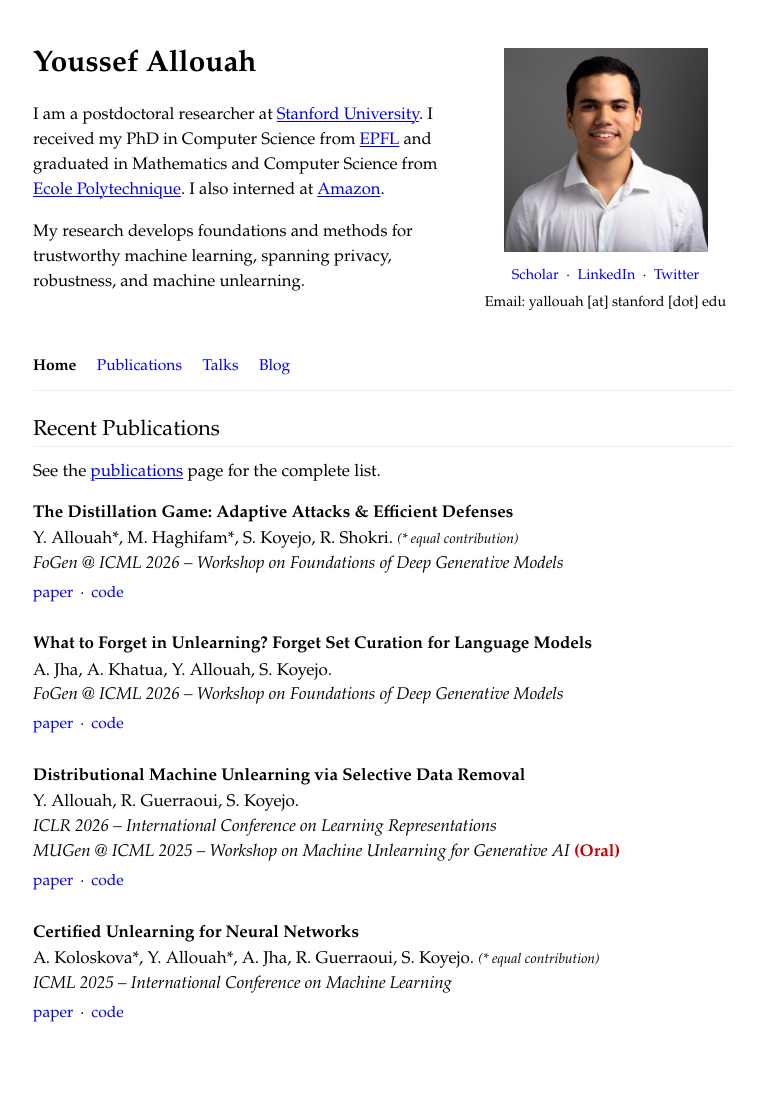
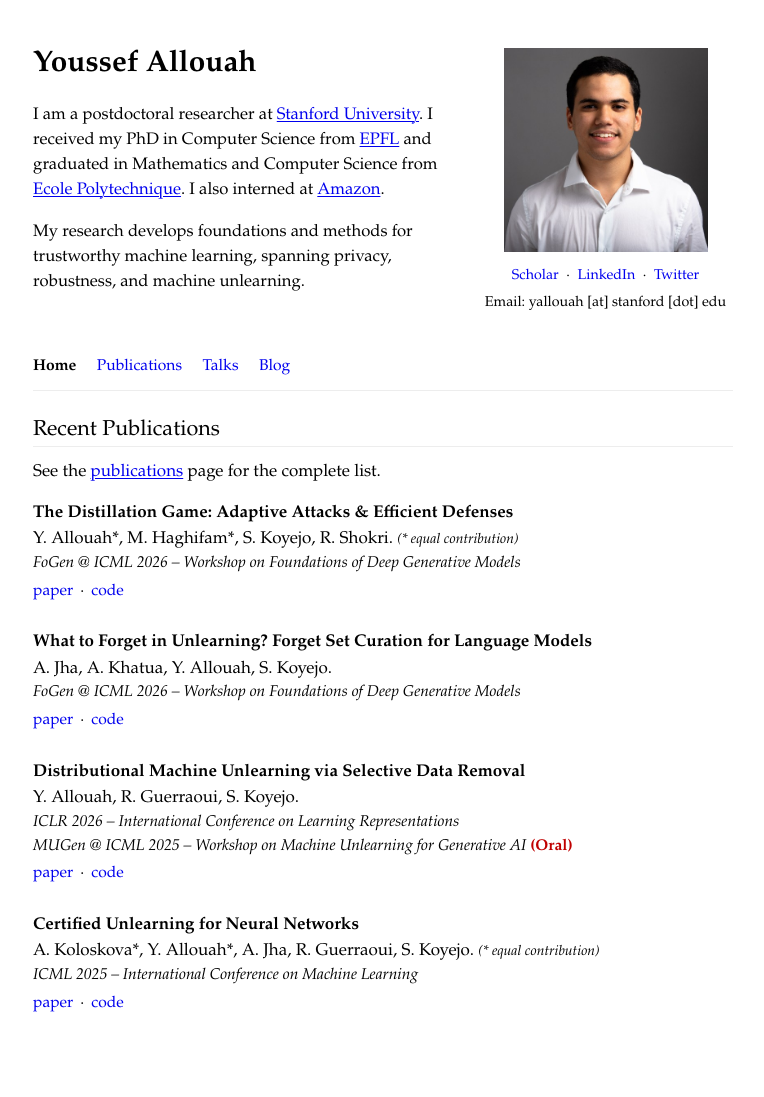
Before and after one commit to ysfalh/youssefallouah.com, a Jekyll site: the page built from index.md, in a window 1280 px wide. Shown: the whole page, without its empty margins (257-1021 px from the left). Built offline with Jekyll 4.4.1, drawn with Linux system fonts in a browser that asks for light colours.

Commit message:
Refine details

```diff
--- a/assets/css/style.scss
+++ b/assets/css/style.scss
@@ -496,6 +496,10 @@ i {
   font-style: italic;
 }
 
+.paper .authors ~ .venue {
+  font-size: 0.92rem;
+}
+
 .venue strong {
   color: var(--highlight);
   font-weight: 700;
```
Also changed, not shown: talks.md (+1 -1 lines).
